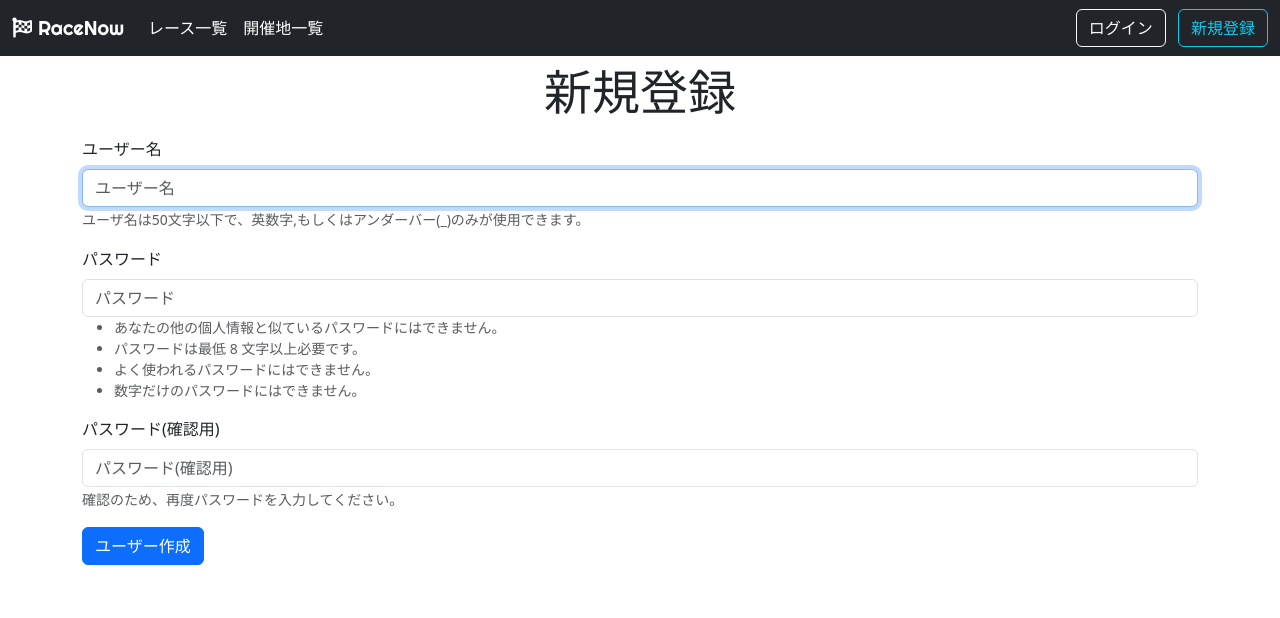
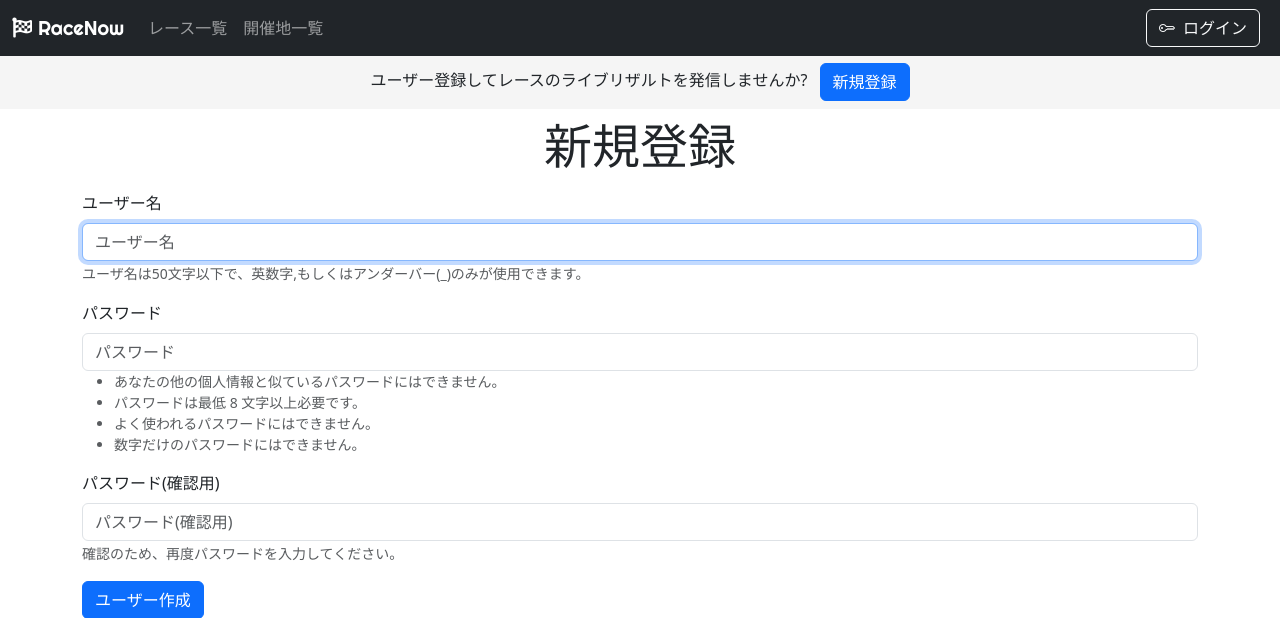
Before and after one commit to TSKGunGun/RaceNow, a Django app: page /account/create in a window 1280 px wide. Shown: the top 618 px of the page. Run offline with Django 3.2, Linux system fonts and the light colour scheme; some libraries are stand-ins or nearby versions.

Commit message:
ナビゲーションバーの不具合を修正

```diff
--- a/templates/base.html
+++ b/templates/base.html
@@ -26,40 +26,50 @@
                 RaceNow
             </a>
             <div class="d-block d-md-none ms-auto">
-                <a class="btn btn-outline-info" href="{% url 'account_create' %}">新規登録</a>
+                {% if user.is_authenticated %}
+                    <a class="btn btn-outline-light" href="{% url 'logout' %}">ログアウト</a>
+                {% else %}
+                    <a class="btn btn-outline-light" href="{% url 'login' %}">ログイン</a>
+                {% endif %}
             </div>
             <button class="navbar-toggler" type="button" data-bs-toggle="collapse" data-bs-target="#navbarSupportedContent" aria-controls="navbarSupportedContent" aria-expanded="false" aria-label="Toggle navigation">
                 <span class="navbar-toggler-icon"></span>
             </button>
             <div class="collapse navbar-collapse" id="navbarSupportedContent">
                 <ul class="navbar-nav me-auto mg-lg-0">
+                    {% if user.is_authenticated %}
                     <li class="nav-item" aria-current="page">
-                        <a class="nav-link active" href="{% url 'race_index' %}">レース一覧</a>
+                        <a class="nav-link" href="{% url 'account_detail' pk=user.id %}" >ユーザープロフィール</a>
+                    </li>
+                    {% endif %}
+                    <li class="nav-item" aria-current="page">
+                        <a class="nav-link" href="{% url 'race_index' %}">レース一覧</a>
                     </li>
                     <li class="nav-item" aria-current="page">
-                        <a class="nav-link active" href="{% url 'place_index' %}">開催地一覧</a>
+                        <a class="nav-link" href="{% url 'place_index' %}">開催地一覧</a>
                     </li>
-                    <div class="d-block d-md-none">
-                        <li class="nav-item" aria-current="page">
-                            <a class="nav-link text-info" href="{% url 'login' %}"><i class="bi bi-key me-2"></i>ログイン</a>
-                        </li>
-                    </div>
                 </ul>
             </div>
-            <div class="d-none d-md-block d-lg-block d-xl-block">
+            <div class="d-none d-md-block">
                 {% if user.is_authenticated %}
                 <div class="align-items-center me-3 text-light">
-                    {{ user.username }}としてログイン中
-                    <a class="btn btn-outline-light me-2" href="{% url 'account_detail' pk=user.id %}">プロフィール</a>
                     <a class="btn btn-outline-light" href="{% url 'logout' %}">ログアウト</a>
                 </div>
                 {% else %}
-                <a class="btn btn-outline-light me-2 " href="{% url 'login' %}">ログイン</a>
-                <a class="btn btn-outline-info" href="{% url 'account_create' %}">新規登録</a>
+                    <a class="btn btn-outline-light me-2 " href="{% url 'login' %}"><i class="bi bi-key me-2"></i>ログイン</a>
                 {% endif %}
             </div>
         </div>
     </nav>
+    {% if not user.is_authenticated %}
+    <div class="container-fluid" style="background-color: #f5f5f5;" >
+        <div class="py-2 mx-auto text-center">
+            ユーザー登録してレースのライブリザルトを発信しませんか?
+            <a class="btn btn-primary ms-2" href="{% url 'account_create' %}">新規登録</a>
+        </div>
+    </div>
+    {% endif %}
+
     {% block contents %}
     {% endblock %}
     {% block script %}
```
